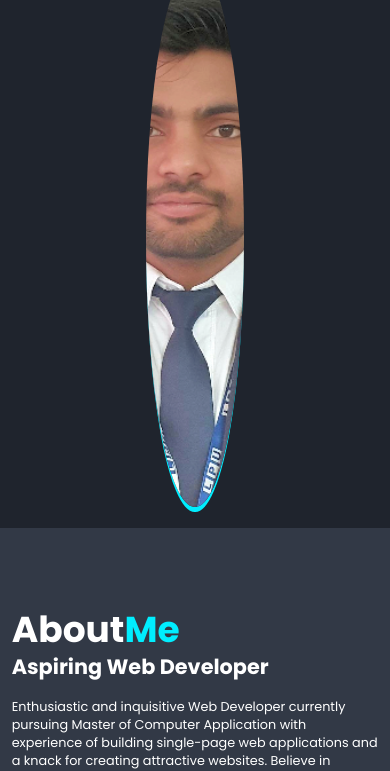
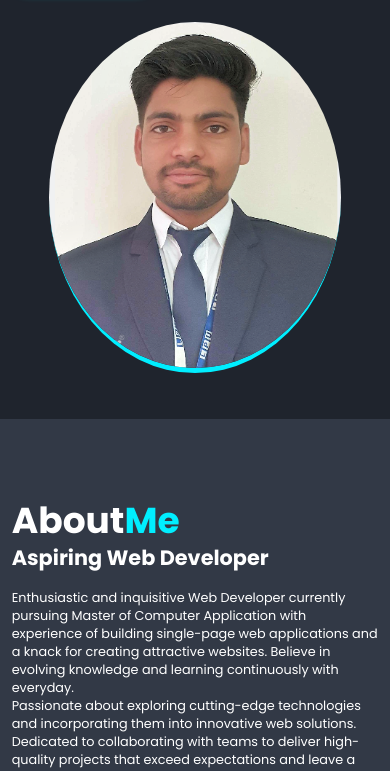
Before and after one commit to hc7456947/My-Portfoliio, a plain HTML site: page index.html in a window 390 px wide. Shown: the part 425-1196 px from the top of the page. Drawn offline with nearby package versions, Linux system fonts and the light colour scheme.

Commit message:
finallized profile

```diff
--- a/style.css
+++ b/style.css
@@ -45,7 +45,6 @@ section {
   z-index: 100;
 }
 
-
 .header.sticky {
   border-bottom: 0.1rem solid rgba(0, 0, 0, 0.2);
 }
@@ -77,29 +76,10 @@ section {
   justify-content: space-evenly;
   align-items: center;
 }
-/* .home-img img {
-  width: 25vw;
+
+.home-img img {
   border-bottom: 5px solid #00eeff;
   border-radius: 50%;
-  /* animation: floatImage 5s linear 1;
-} */
-
- .home-img img {
-  width: 25vw;
-  border-bottom: 5px solid #00eeff;
-  border-radius: 50%;
-  transition: transform 0.5s;
-}
-
-/*
-.home-img img:hover {
-  transform: scaleX(-1); /* Flip the image horizontally on hover
-} */
-
-.home-img .card img {
-  width: 100%; /* Set width to 100% */
-  height: 100%; /* Set height to 100% */
-  object-fit: cover; /* Maintain aspect ratio and cover entire container */
 }
 
 .home-img .card {
@@ -109,7 +89,14 @@ section {
   perspective: 1000px;
 }
 
-.home-img .card-front {
+.home-img .card img {
+  width: 100%;
+  height: 100%;
+  object-fit: cover;
+}
+
+.home-img .card-front,
+.home-img .card-back {
   width: 100%;
   height: 100%;
   position: absolute;
@@ -118,21 +105,6 @@ section {
   backface-visibility: hidden;
   transition: transform 0.5s;
 }
-.home-img .card-back {
-  width: 100%;
-  height: 100%;
-  position: absolute;
-  top: 0;
-  left: 0;
-  backface-visibility: hidden;
-  transform: rotateY(180deg); /* Ensure the back image is not flipped */
-  transition: transform 0.5s;
-}
-
-.home-img .card:hover .card-back {
-  transform: rotateY(0deg);
-}
-
 
 .home-img .card-front {
   transform-style: preserve-3d;
@@ -146,23 +118,9 @@ section {
   transform: rotateY(180deg);
 }
 
-/* .home-img .card:hover .card-back {
+.home-img .card:hover .card-back {
   transform: rotateY(0deg);
-} */
-
-
-
-/* @keyframes floatImage {
-0% {
-    transform: translateX(90%);
 }
-50% {
-    transform: translateX(45%);
-}
-100% {
-    transform: translateX(0%);
-}
-} */
 
 .home-content h3 {
   font-size: 3.2rem;
@@ -494,7 +452,6 @@ span {
     font-size: 5rem;
   }
 
-
   .about {
     flex-direction: column-reverse;
   }
@@ -533,10 +490,7 @@ span {
 }
 
 @media (max-width: 365px) {
-  .home-img img {
-    width: 90vw;
-  }
-
+  .home-img img,
   .about-img img {
     width: 90vw;
   }
@@ -549,10 +503,19 @@ span {
     text-align: center;
     margin-top: 2rem;
   }
+
   .footer-text p {
     font-family: cursive;
     font-size: large;
     font-weight: 500;
+  }
+}
+
+/* Tablet-specific styles */
+@media (max-width: 768px) {
+  .home-img .card {
+    width: 75vw;
+    height: 90vw;
   }
 }
 
@@ -641,60 +604,6 @@ span {
   mask-size: 100% 100%;
 }
 
-/* .card:hover .card-front {
-  transform: rotateY(-180deg);
-}
-
-.card:hover .card-back {
-  transform: rotateY(0deg);
-}
-
-@keyframes floatImage {
-  0% {
-    transform: translateX(50%);
-  }
-  50% {
-    transform: translateX(25%);
-  }
-  100% {
-    transform: translateX(0%);
-  }
-} */
-
-/* .card-front {
-  height: 65vh;
-  width: 25vw;
-  margin-top: 4rem;
-  background: url(/image/image.png);
-  border-bottom: 5px solid #00eeff;
-  border-radius: 50%;
-  background-position: 50% 50%;
-  background-size: cover;
-  top: 0;
-  left: 0;
-  backface-visibility: hidden;
-  transform: rotateX(0deg);
-  transition: 0.5s;
-  cursor: pointer;
-  /* animation: floatImage 5s linear 1;
-}
-.card-back {
-  height: 65vh;
-  width: 25vw;
-  margin-top: 4rem;
-  position: absolute;
-  top: 0;
-  left: 0;
-  background: url(/image/avatar.png);
-  background-size: cover;
-  border-radius: 50%;
-  backface-visibility: hidden;
-  transform: rotateY(180deg);
-  transition: 0.5s;
-
-  /* animation: floatImage 5s linear 1;
-} */
-
 /* .ic--outline-whatsapp {
   display: inline-block;
   width: 5em;
```
Also changed, not shown: index.html (+0 -12 lines).
